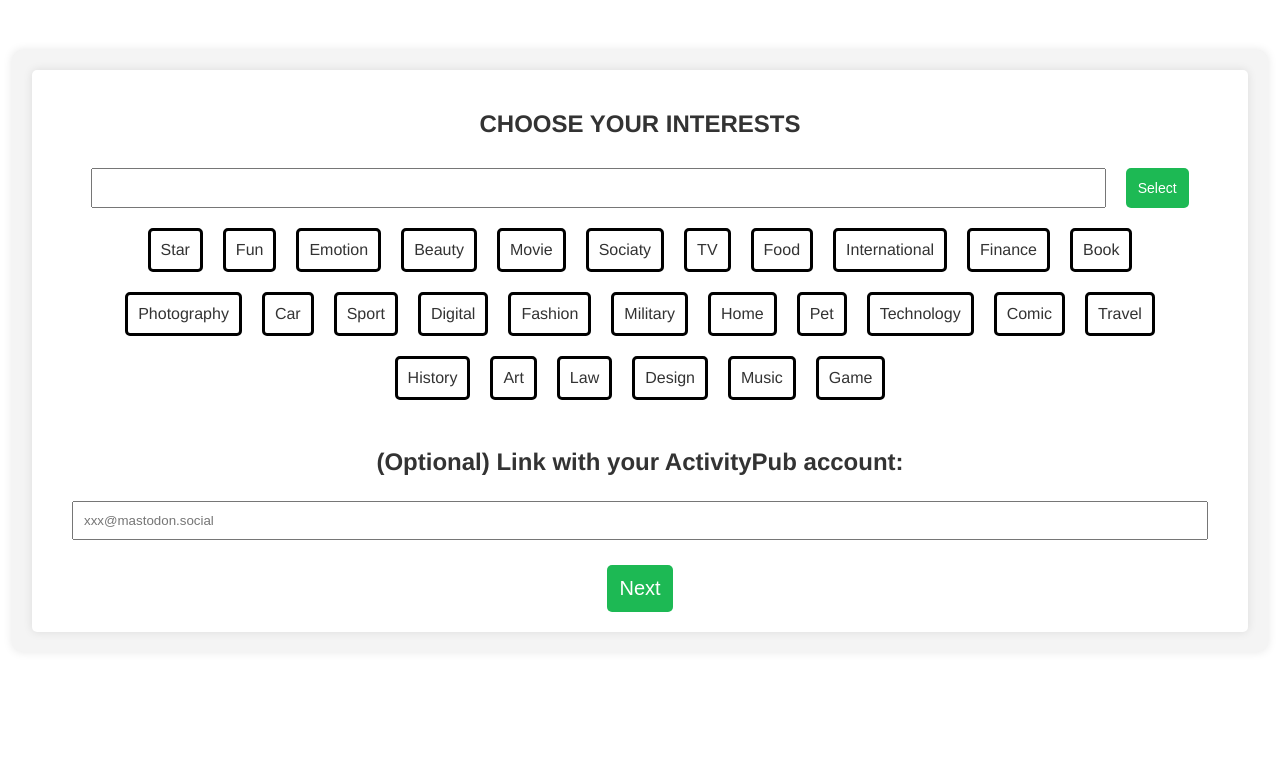
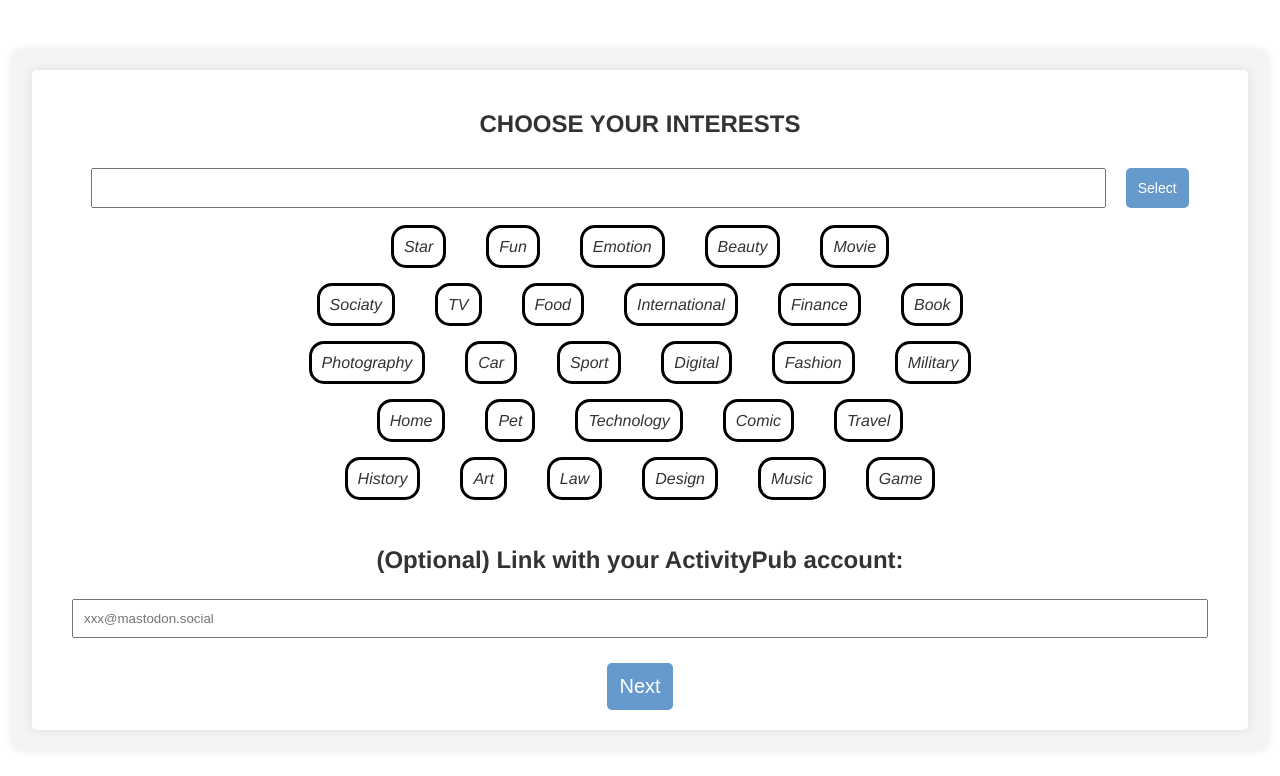
Before and after one commit to XSiling/CSE210-Project, a website: page src/interests.html in a window 1280 px wide. Drawn offline with Linux system fonts and the light colour scheme.

Commit message:
make interests page look a bit pretty :( + sync on the color

```diff
--- a/src/script.js
+++ b/src/script.js
@@ -166,7 +166,7 @@ function createInterestsButtons(){
             radioLabel.setAttribute("for", radioText);
             radioLabel.setAttribute("class", "interestsLabel");
             radioLabel.innerHTML = "<input id=" + radioText + ' type="checkbox" value="' + radioText +
-            '" name="interests" class="interestsRadio">' + radioText;
+            '" name="interests" class="interestsRadio"><i>' + radioText + '</i>';
             container2.appendChild(radioLabel);
             container1.appendChild(container2);
         })
--- a/src/styles.css
+++ b/src/styles.css
@@ -47,7 +47,7 @@ input {
 button {
     margin-top: 20px;
     padding: 12px;
-    background-color: #1db954;
+    background-color: #6699cc;
     color: #fff;
     border: none;
     border-radius: 5px;
@@ -135,6 +135,21 @@ form {
   margin:0 auto;
 }
 
+input[type="checkbox"]:checked+i {
+  background-color: #666666;
+  color:white;
+}
+
+i:hover{
+  background-color:#cccccc;
+}
+
+i{
+  border: 3px solid #000;
+  border-radius: 15px;
+  padding: 10px;
+}
+
 #informationForm {
   display: flex;
   flex-direction: column;
@@ -169,7 +184,7 @@ form {
 
 
 .container .interestsContainer{
-    border: 3px solid #000;
+    /* border: 3px solid #000; */
     border-radius: 5px;
     display:inline-block;
     /* padding-left: 5px; */
```
